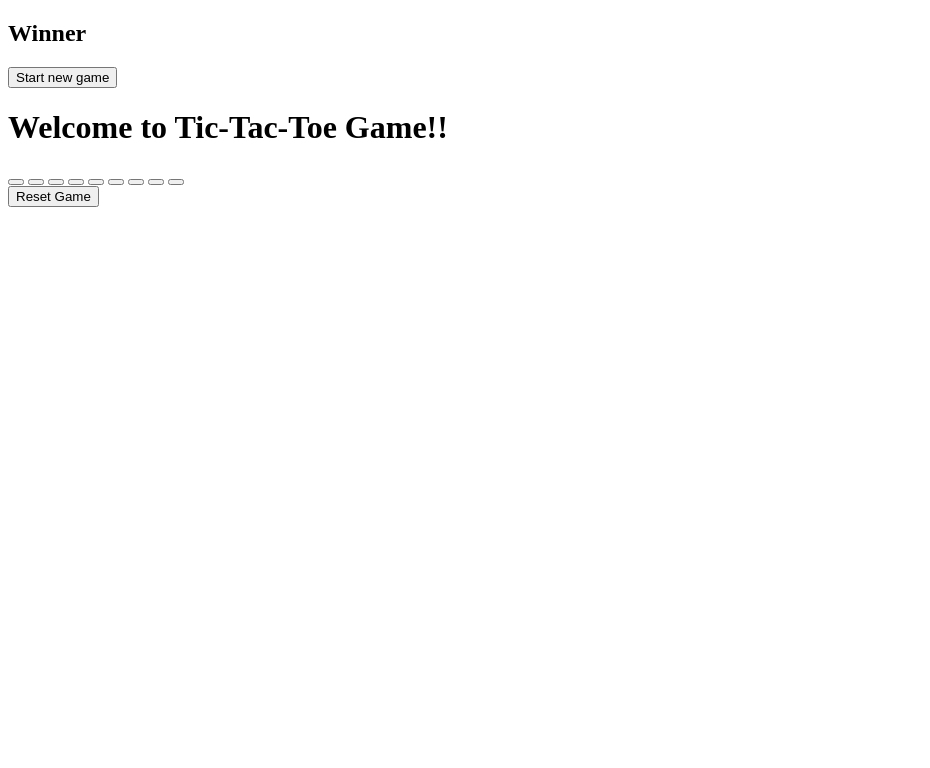
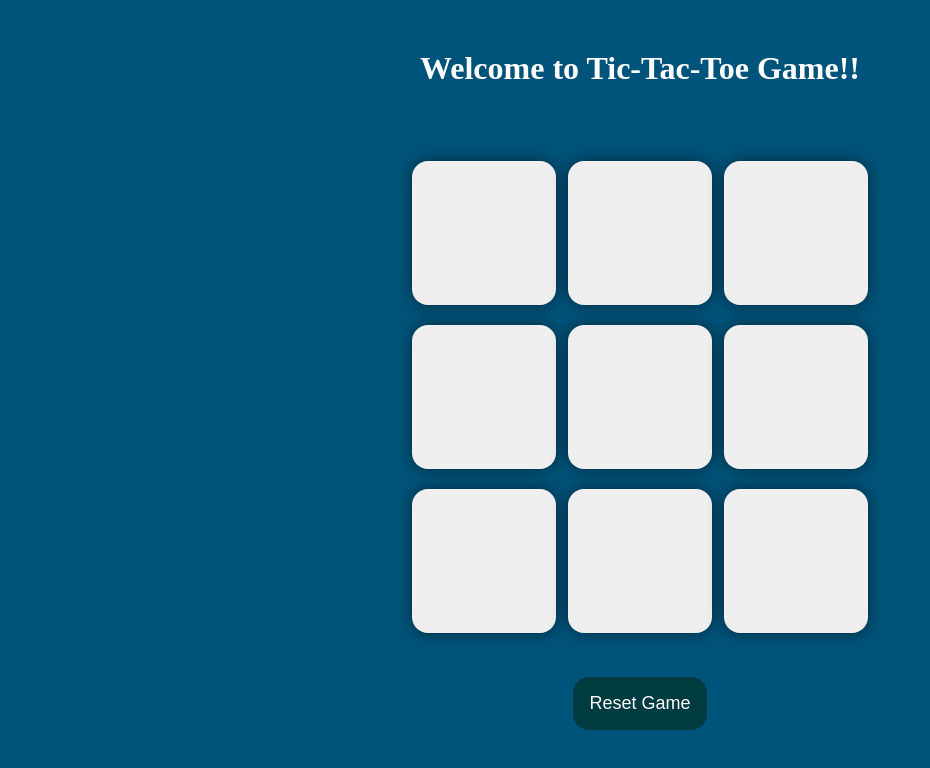
Before and after one commit to Smasher5/Tic-Tac-Toe-Game, a plain HTML site: page index.html in a window 1280 px wide. Shown: the whole page, without its empty margins (0-930 px from the left). Drawn offline with Linux system fonts and the light colour scheme.

Commit message:
Update index.html

```diff
--- a/index.html
+++ b/index.html
@@ -4,7 +4,7 @@
     <meta charset="UTF-8">
     <meta name="viewport" content="width=device-width, initial-scale=1.0">
     <title>Tic-Tac-Toe</title>
-    <link rel="stylesheet" href="tic.css">
+    <link rel="stylesheet" href="style.css">
 </head>
 <body>
     <div class="win-msg hide">
@@ -31,6 +31,6 @@
     </main>
 
 
-    <script src="tic.js"></script>
+    <script src="script.js"></script>
 </body>
 </html>
```
